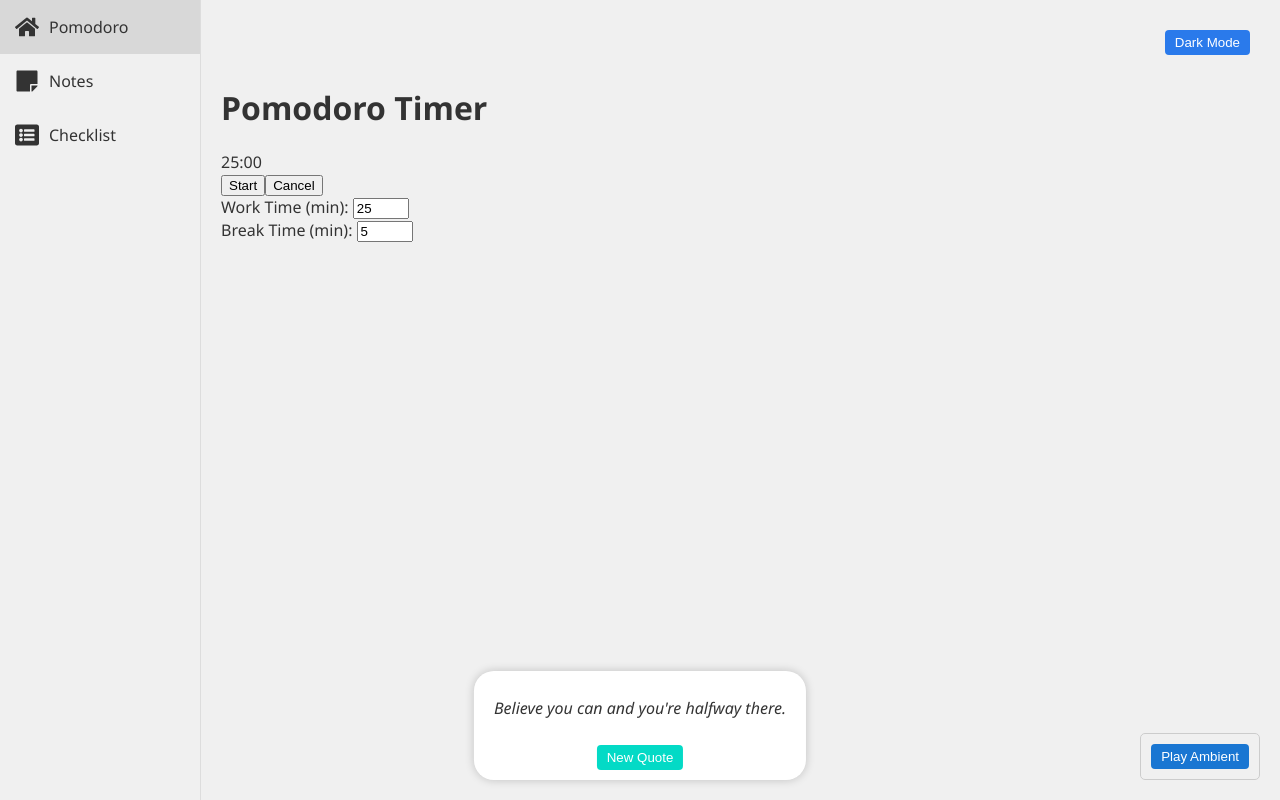
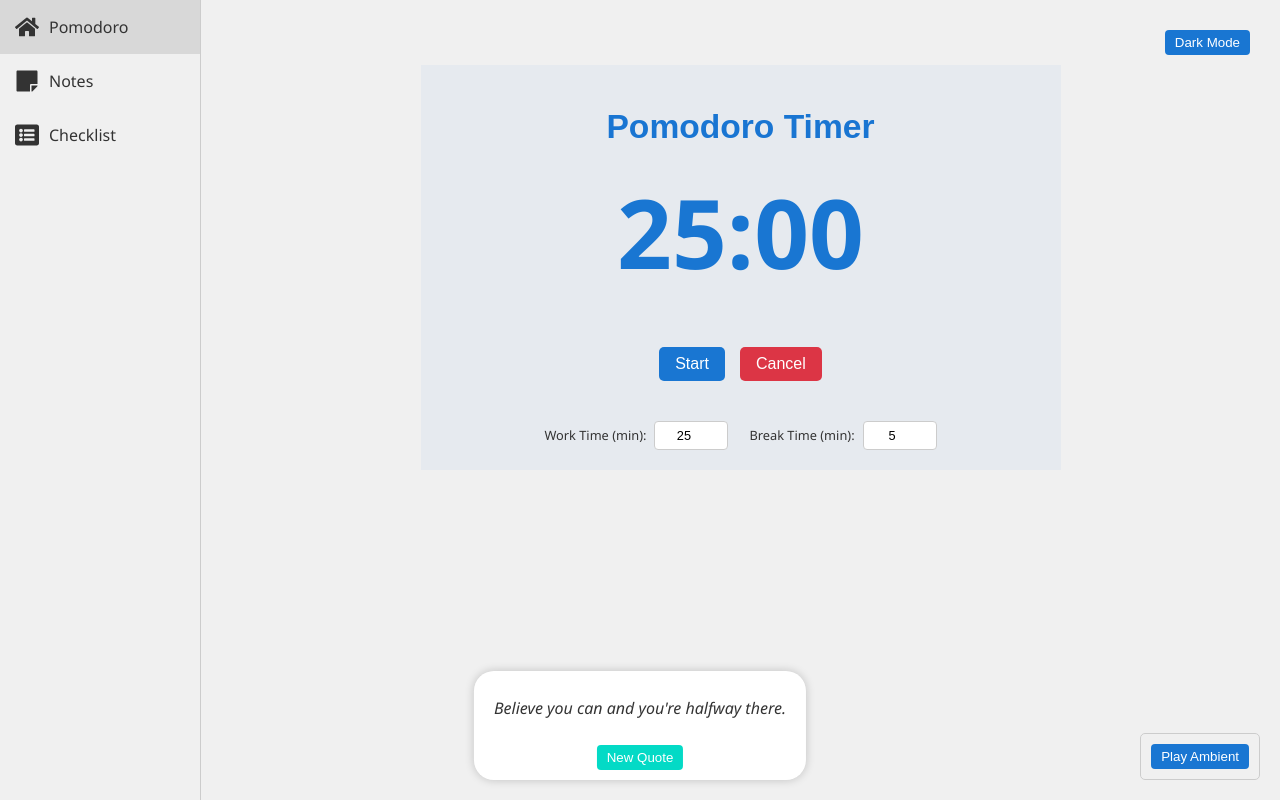
Before and after one commit to Ajithesh9/productivity-hub, a React (Create React App) app: page / in a window 1280 px wide. Built offline with nearby package versions, Linux system fonts and the light colour scheme.

Commit message:
Update Pomodoro.css

```diff
--- a/src/components/Pomodoro/Pomodoro.css
+++ b/src/components/Pomodoro/Pomodoro.css
@@ -1,145 +1,163 @@
 :root {
+  --background-color: #f0f0f0;
   --text-color: #333;
-  --input-bg: #f5f5f5;
-  --item-bg: #fff;
-  --border-color: #ddd;
-  --primary-color: #2a7aeb;
-  --primary-hover: #2263c8;
-  --delete-color: #dc3545;
-  --delete-hover: #a71d2a;
-  --action-gap: 4px;
+  --primary-color: #1976d2; /* Work mode primary */
+  --primary-hover: #1565c0;
+  --secondary-color: #03dac6; /* Timer mode text */
+  --break-primary-color: #4caf50; /* Break mode primary */
+  --border-color: #ccc;
 }
 
-.dark-mode {
-  --text-color: #f5f5f5;
-  --input-bg: #555;
-  --item-bg: #444;
-  --border-color: #666;
-  --primary-color: #557bd6;
-  --primary-hover: #496ac0;
-  --delete-color: #e06666;
-  --delete-hover: #cc4444;
+.pomodoro {
+  text-align: center;
+  padding: 20px;
+  max-width: 600px;
+  margin: 0 auto;
+  position: relative;
+  overflow: hidden;
 }
 
-.checklist-page {
-  max-width: 1200px;
-  margin: 0 auto;
-  padding: 20px;
+.pomodoro-title {
+  font-family: "Montserrat", sans-serif;
+  font-size: 2.1em;
+  margin-bottom: 20px;
+  color: var(--primary-color);
 }
 
-.add-task {
-  display: flex;
-  gap: 10px;
-  margin-bottom: 20px;
+.timer-display {
+  font-size: 6em;
+  font-weight: 700;
+  margin: 20px 0;
+  color: var(--secondary-color);
+  position: relative;
+  z-index: 1;
 }
 
-.add-task-input {
-  flex: 1;
-  padding: 10px;
-  border: 1px solid var(--border-color);
-  border-radius: 4px;
-  background: var(--input-bg);
+/* Background Animation */
+.background-animation {
+  position: absolute;
+  top: 0;
+  left: 0;
+  width: 100%;
+  height: 100%;
+  pointer-events: none;
+  z-index: 0;
+  animation: pulse 10s infinite;
+}
+
+@keyframes pulse {
+  0%,
+  100% {
+    opacity: 0.15;
+  }
+  50% {
+    opacity: 0.25;
+  }
+}
+
+.background-animation.work {
+  background: rgba(25, 118, 210, 0.2);
+}
+
+.background-animation.break {
+  background: rgba(76, 175, 80, 0.2);
+}
+
+/* Progressive Bar */
+.progress-bar {
+  height: 10px;
+  width: 0;
+  border-radius: 5px;
+  margin: 20px 0;
+  transition: width 0.5s;
+  position: relative;
+  z-index: 1;
+}
+
+.progress-bar.work {
+  background-color: var(--primary-color);
+}
+
+.progress-bar.break {
+  background-color: var(--break-primary-color);
+}
+
+/* Controls */
+.controls {
+  display: flex;
+  justify-content: center;
+  gap: 15px;
+  margin: 20px 0;
+  position: relative;
+  z-index: 1;
+}
+
+.controls button {
+  font-size: 1em;
+  padding: 8px 16px;
+  cursor: pointer;
+  border: none;
+  border-radius: 5px;
+  transition: transform 0.2s, box-shadow 0.2s;
+}
+
+.controls button:hover {
+  transform: translateY(-1px);
+  box-shadow: 0 2px 4px rgba(0, 0, 0, 0.1);
+}
+
+.start-pause-btn {
+  background: var(--primary-color);
+  color: #fff;
+}
+
+.cancel-btn {
+  background: #dc3545;
+  color: #fff;
+}
+
+/* Custom Time Panel */
+.custom-time {
+  margin-top: 40px;
+  display: flex;
+  gap: 21px;
+  justify-content: center;
+  flex-wrap: wrap;
+  position: relative;
+  z-index: 1;
+}
+
+.custom-time div {
+  display: flex;
+  align-items: center;
+  gap: 8px;
+}
+
+.custom-time label {
+  font-size: 0.8em;
   color: var(--text-color);
 }
 
-.add-task-btn {
-  padding: 10px 16px;
-  background: var(--primary-color);
-  color: white;
-  border: none;
+.custom-time input {
+  width: 60px;
+  padding: 6px;
+  border: 1px solid var(--border-color);
   border-radius: 4px;
-  cursor: pointer;
-  transition: background-color 0.3s;
+  font-size: 0.8em;
+  text-align: center;
+  transition: border-color 0.3s;
 }
 
-.add-task-btn:hover {
-  background: var(--primary-hover);
+.custom-time input:focus {
+  border-color: var(--primary-color);
+  outline: none;
 }
 
-.columns {
-  display: flex;
-  gap: 20px;
-  margin-top: 20px;
+/* Mode Color Differentiation */
+.work-time {
+  color: var(--primary-color);
 }
 
-.column {
-  flex: 1;
-  min-width: 300px;
+.break-time {
+  color: var(--break-primary-color);
 }
-
-.column h3 {
-  margin-bottom: 10px;
-  color: var(--text-color);
-  text-align: center;
-}
-
-.tasks-list {
-  background: var(--item-bg);
-  padding: 10px;
-  border: 1px dashed var(--border-color);
-  border-radius: 4px;
-  min-height: 100px;
-}
-
-.task-item {
-  display: flex;
-  justify-content: space-between;
-  align-items: center;
-  padding: 10px;
-  margin-bottom: 8px;
-  border: 1px solid var(--border-color);
-  border-radius: 4px;
-  background: var(--item-bg);
-}
-
-.task-text {
-  flex: 1;
-  margin-right: 10px;
-  color: var(--text-color);
-  word-wrap: break-word;
-}
-
-.task-actions {
-  display: flex;
-  gap: var(--action-gap);
-}
-
-.btn {
-  padding: 4px 8px;
-  border: 1px solid;
-  border-radius: 2px;
-  cursor: pointer;
-  transition: background-color 0.3s, color 0.3s;
-}
-
-.finish-btn {
-  background: #28a745;
-  color: white;
-  border-color: #28a745;
-}
-
-.finish-btn:hover {
-  background: #218838;
-}
-
-.delete-btn {
-  background: var(--delete-color);
-  color: white;
-  border-color: var(--delete-color);
-}
-
-.delete-btn:hover {
-  background: var(--delete-hover);
-}
-
-.empty {
-  text-align: center;
-  padding: 20px;
-  color: #888;
-}
-
-@media (max-width: 768px) {
-  .columns {
-    flex-direction: column;
-  }
-}
```
